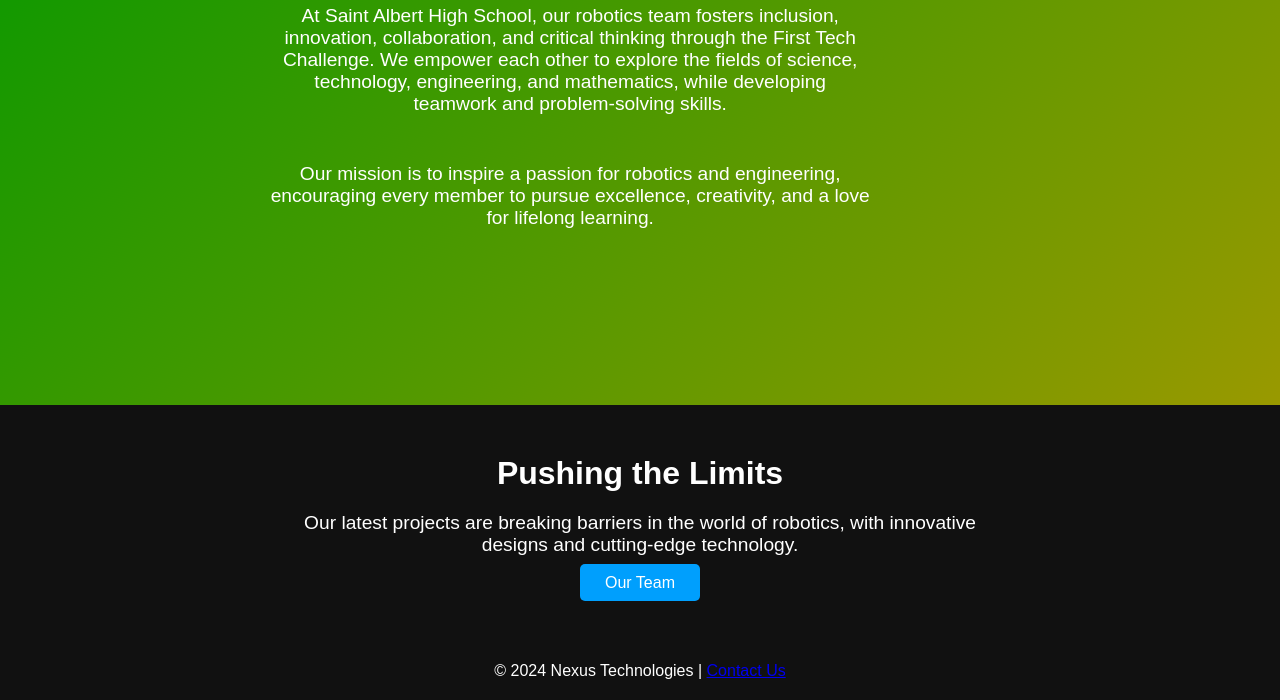
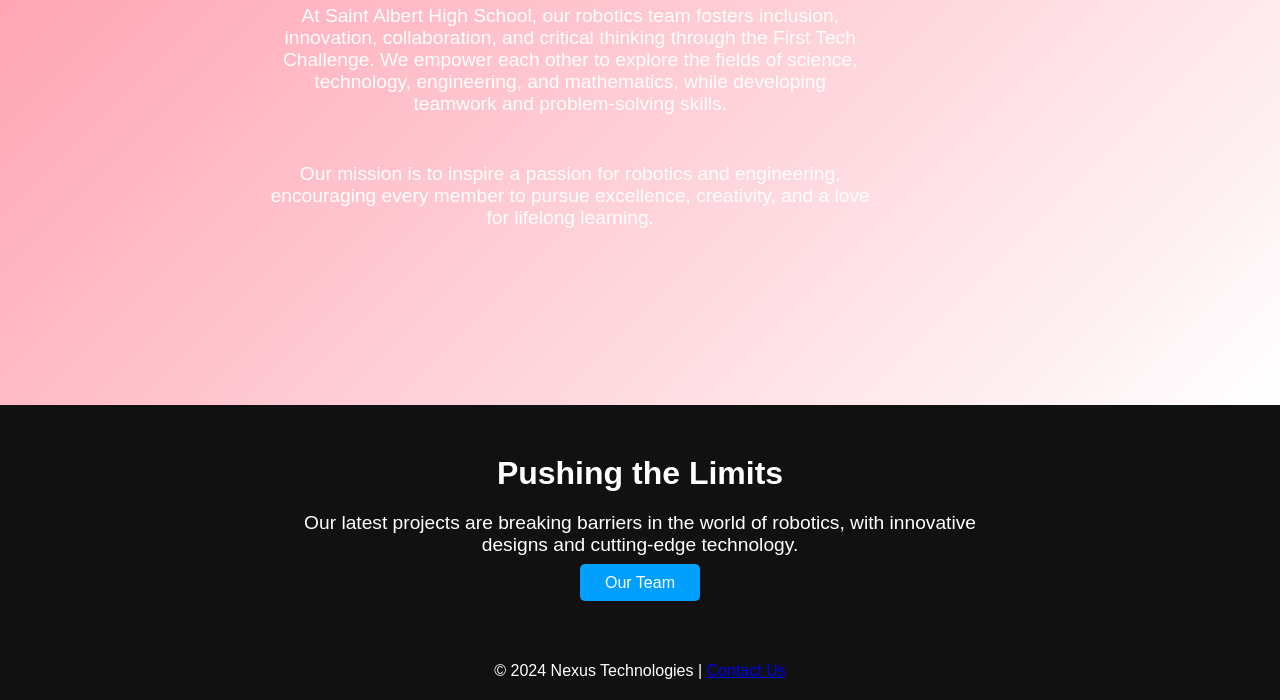
Before and after one commit to NovaStar001/ThunderStruckRobotics, a plain HTML site: page testpages/index.htm in a window 1280 px wide. Shown: the part 303-1003 px from the top of the page. Drawn offline with Linux system fonts and the light colour scheme.

Commit message:
Update styles.css

```diff
--- a/testpages/styles.css
+++ b/testpages/styles.css
@@ -44,7 +44,7 @@ nav ul li a {
     justify-content: center;
     align-items: center;
     height: 80vh;
-    background: linear-gradient(135deg, #009900, #999900);
+    background: linear-gradient(135deg, #ff99aa, #ffffff);
     text-align: center;
 }
 
```
